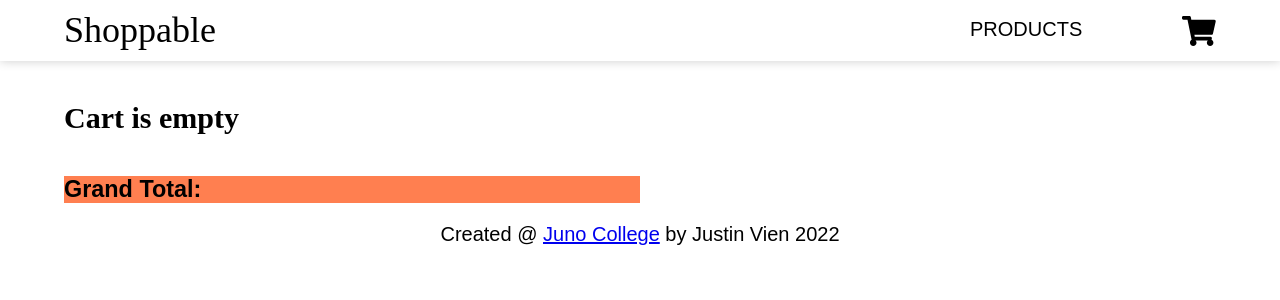
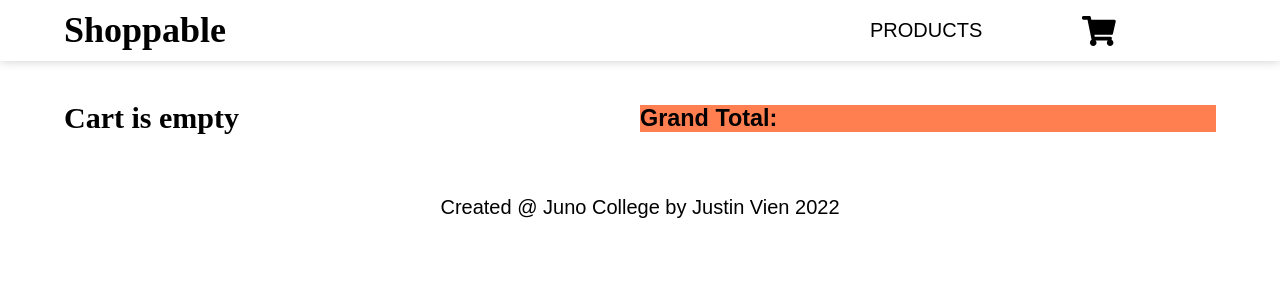
Before and after one commit to justinv416/JustinVien-ProjectThree, a React (Create React App) app: page /cart in a window 1280 px wide. Shown: the top 300 px of the page. Built offline with nearby package versions, Linux system fonts and the light colour scheme.

Commit message:
small fixes

```diff
--- a/src/App.css
+++ b/src/App.css
@@ -21,51 +21,6 @@ html {
   padding: 0;
 }
 
-/* Wrapper that 'contains' content */
-.wrapper {
-  width: 90%;
-  max-width: 2160px;
-  margin: 0 auto;
-}
-
-/* Navbar component */
-.navbar {
-  width: 100%;
-  background-color: white;
-  box-shadow: 0 0 10px 0 rgba(0, 0, 0, 0.2);
-  padding: 10px 0;
-  display: flex;
-  justify-content: space-between;
-  align-items: center;
-}
-
-nav .wrapper {
-  display: flex;
-  align-items: center;
-  justify-content: space-between;
-}
-
-.fa-shopping-cart {
-  font-size: 1.5rem;
-  position: relative;
-}
-
-
-/* Header component */
-header {
-  background-image: linear-gradient(rgba(0, 0, 0, 0.5), rgba(0, 0, 0, 0.5)), url(/Assets/clark-street-mercantile-P3pI6xzovu0-unsplash.jpg);
-  height: calc(100vh - 124.4px);
-  background-size: cover;
-  background-position: center;
-  display: flex;
-  align-items: center;
-  text-align: center;
-}
-
-header p {
-  padding: 2rem 0;
-}
-
 h1 {
   color: white;
   margin: 0;
@@ -87,6 +42,91 @@ header p {
   color: white;
   font-family: 'Raleway', sans-serif;
   line-height: 2rem;
+}
+
+a {
+  text-decoration: none;
+}
+
+ul {
+  list-style-type: none;
+}
+
+/* Wrapper that 'contains' content */
+.wrapper {
+  width: 90%;
+  max-width: 2160px;
+  margin: 0 auto;
+}
+
+/* Navbar component */
+.navbar {
+  width: 100%;
+  background-color: white;
+  box-shadow: 0 0 10px 0 rgba(0, 0, 0, 0.2);
+  padding: 10px 0;
+  display: flex;
+  justify-content: space-between;
+  align-items: center;
+}
+
+.navbar h2 a {
+  font-family: 'Abril Fatface', cursive;
+  color: black;
+  font-size: 1.8rem;
+  text-decoration: none;
+  position: relative;
+}
+
+nav .wrapper {
+  display: flex;
+  align-items: center;
+  justify-content: space-between;
+}
+
+.fa-shopping-cart {
+  font-size: 1.5rem;
+}
+
+.navbarLinks {
+  display: flex;
+  align-items: center;
+}
+
+.navbarLinks li a:first-of-type {
+  color: black;
+  text-decoration: none;
+  text-transform: uppercase;
+  font-family: 'Raleway', sans-serif;
+  margin-right: 100px;
+  position: relative;
+}
+
+.navbar h2 a:hover::after,
+.navbarLinks li:first-of-type:hover::after,
+footer a:hover::after {
+  content: "";
+  position: absolute;
+  height: 2px;
+  background-color: red;
+  bottom: 0;
+  left: 0;
+  animation: grow 0.5s forwards;
+}
+
+/* Header component */
+header {
+  background-image: linear-gradient(rgba(0, 0, 0, 0.5), rgba(0, 0, 0, 0.5)), url(/Assets/clark-street-mercantile-P3pI6xzovu0-unsplash.jpg);
+  height: calc(100vh - 124.4px);
+  background-size: cover;
+  background-position: center;
+  display: flex;
+  align-items: center;
+  text-align: center;
+}
+
+header p {
+  padding: 2rem 0;
 }
 
 .headerLink {
@@ -216,6 +256,12 @@ header p {
   position: relative;
 }
 
+.cartHeadings {
+  display: flex;
+  justify-content: space-between;
+  align-items: center;
+}
+
 .grandTotalContainer {
   position: sticky;
   right: 0;
@@ -230,36 +276,13 @@ footer {
   font-family: 'Raleway', sans-serif;
 }
 
-.productsLink {
+footer a {
   color: black;
-  text-decoration: none;
-  text-transform: uppercase;
-  font-family: 'Raleway', sans-serif;
-  margin-right: 100px;
   position: relative;
 }
 
 .shoppingCartLink {
   color: black;
-}
-
-.logoLink {
-  font-family: 'Abril Fatface', cursive;
-  color: black;
-  font-size: 1.8rem;
-  text-decoration: none;
-  position: relative;
-}
-
-.logoLink:hover::after,
-.productsLink:hover::after {
-  content: "";
-  position: absolute;
-  height: 2px;
-  background-color: red;
-  bottom: 0;
-  left: 0;
-  animation: grow 0.5s forwards;
 }
 
 @keyframes grow {
--- a/src/App.js
+++ b/src/App.js
@@ -12,35 +12,43 @@ function App() {
 
   const [cartData, setCartData] = useState([])
   const [cartLength, setCartLength] = useState(0)
-  const [total, setTotal] = useState(0)
+  // const [total, setTotal] = useState(0)
 
- const getItemData = (itemData) => {
+ const handleAddToCart = (itemData) => {
     //Adds new item into the cart
     cartData.push(itemData)
     //Sets updated cart to state
     setCartData(cartData)
+    //Sets cart length for badge notification
     setCartLength(cartData.length)
   }
 
-  const removeFromCart = (product) => {
+  const handleRemoveFromCart = (product) => {
     //Makes a copy of the cart with the spread operator
    const oldCart = [...cartData];
    //Deletes cart items with the Filter method
    const newCart = oldCart.filter(filteredProduct => filteredProduct !== product)
     //Sets new cart to state with filtered(removed) items.
    setCartData(newCart)
+   //Sets cart length for badge notification
     setCartLength(newCart.length)
   }
 
 
+  const handleTotal = () => {
+
+  }
+
+
+
   return (
     <div>
-      <Navbar itemsNum={cartData.length}/>
+      <Navbar itemsNum={cartLength}/>
       <Routes>
         <Route path="/" element={<Home className="homeRoute"/>} />
         <Route path="/products" element={<Products />} />
-        <Route path="/product/:productid" element={<Product exportItemData={getItemData} />} />
-        <Route path="/cart" element={<Cart cartData={cartData} test={removeFromCart}/>} />
+        <Route path="/product/:productid" element={<Product exportItemData={handleAddToCart} />} />
+        <Route path="/cart" element={<Cart cartData={cartData} removeFromCart={handleRemoveFromCart}/>} />
       </Routes>
       <Footer />
     </div>
@@ -50,4 +58,4 @@ function App() {
 export default App;
 
 
-//TODO: pass cartData or newCart.length to badge in navbar
+//Todo: total calculation functionality
--- a/src/components/Cart.js
+++ b/src/components/Cart.js
@@ -3,9 +3,11 @@ const ShoppingCart = (props) => {
 
     return (
         <div className="wrapper cartWrapper">
-            { cartData.length === 0 ? <h2 className="cartHeading">Cart is empty</h2> : <h2 className="cartHeading">Shopping Cart:</h2>}
-            <div className="grandTotalContainer">
-                <h3>Grand Total:</h3>
+            <div className="cartHeadings">
+                { cartData.length === 0 ? <h2 className="cartHeading">Cart is empty</h2> : <h2 className="cartHeading">Shopping Cart:</h2>}
+                <div className="grandTotalContainer">
+                    <h3>Grand Total:</h3>
+                </div>
             </div>
             {cartData.map((product) => {
             return (
@@ -16,7 +18,7 @@ const ShoppingCart = (props) => {
                     <div className="cartItemDescription">
                         <h3>{product.title}</h3>
                         <h4>{product.price}</h4>
-                        <button onClick={() => {props.test(product)}}>Remove Item</button>
+                        <button onClick={() => {props.removeFromCart(product)}}>Remove Item</button>
                     </div>
                 </div>
             )
--- a/src/components/Footer.js
+++ b/src/components/Footer.js
@@ -2,7 +2,8 @@ const Footer = () => {
     return (
         <footer>
             <div className="">
-                Created @ <a href="https://junocollege.com" target="blank">Juno College</a> by <a>Justin Vien </a>2022
+                {/* Memo to self: link my name to portfolio at some point */}
+                Created @ <a href="https://junocollege.com" target="blank">Juno College</a> by <a href="https://github.com/justinv416" target="blank">Justin Vien </a>2022
             </div>
         </footer>
     )
--- a/src/components/Navbar.js
+++ b/src/components/Navbar.js
@@ -7,18 +7,24 @@ const Navbar = (props) => {
     return (
         <nav className='navbar'>
             <div className="wrapper ">
-                <Link to="/" className='logoLink'>
+                <h2>
+                    <Link to="/" >
                         Shoppable
                     </Link>
-                <div className='navbarLinks'>
-                    <Link to="/products" className='productsLink'>Products</Link>
+                </h2>
+                <ul className='navbarLinks'>
+                    <li>
+                        <Link to="/products">Products</Link>
+                    </li>
+                    <li>
                         <Link to="/cart" className='shoppingCartLink'>
                             {/* Side note: color="error" means red */}
                             <Badge badgeContent={props.itemsNum} color="error" >
                                 <FontAwesomeIcon icon={faShoppingCart} />
                             </Badge>
                         </Link>
-                </div>
+                    </li>
+                </ul>
             </div>
         </nav>
     )
--- a/src/index.js
+++ b/src/index.js
@@ -6,9 +6,11 @@ import reportWebVitals from './reportWebVitals';
 import { BrowserRouter } from 'react-router-dom'
 
 ReactDOM.render(
-  <BrowserRouter>
+ <React.StrictMode>
+   <BrowserRouter>
     <App />
-  </BrowserRouter>,
+  </BrowserRouter>
+ </React.StrictMode>,
   document.getElementById('root')
 );
 
```
Lines whose indentation alone changed are shown as unchanged.
